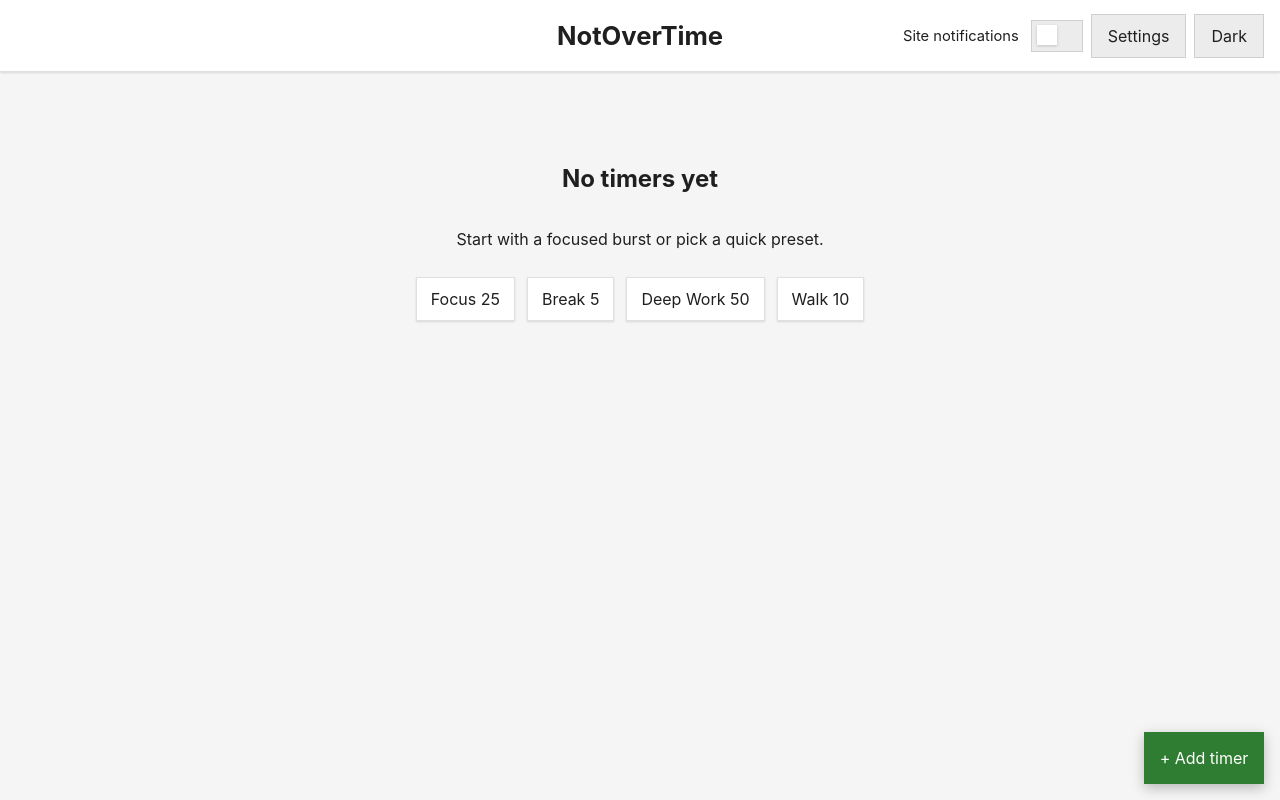
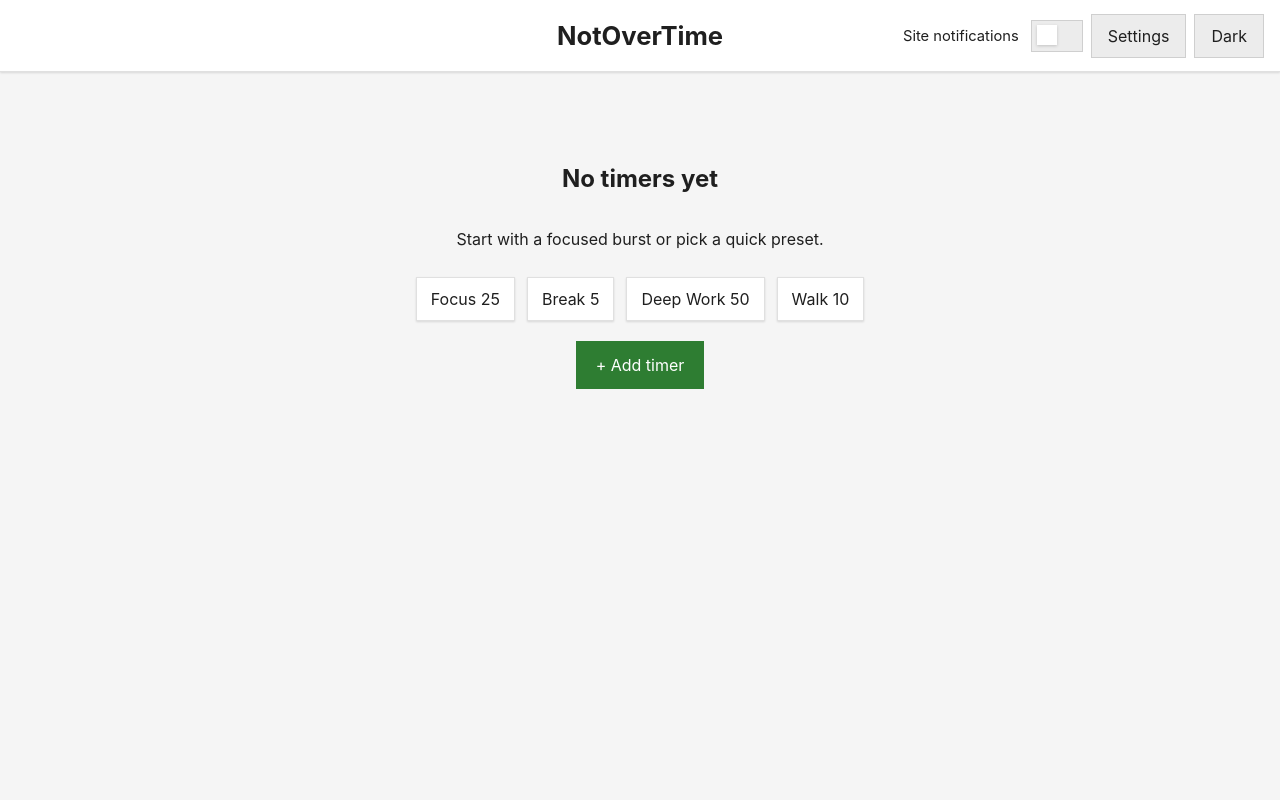
Before and after one commit to wal-z1/NotOverTime, a React (Vite) app: page / in a window 1280 px wide. Built offline with nearby package versions, Linux system fonts and the light colour scheme.

Commit message:
Fix empty state add button

```diff
--- a/src/App.jsx
+++ b/src/App.jsx
@@ -600,7 +600,7 @@ function App() {
                 </button>
               ))}
             </div>
-            <button className="fab large" type="button" onClick={() => openCreateDialog()}>+ Add timer</button>
+            <button className="empty-add-button primary" type="button" onClick={() => openCreateDialog()}>+ Add timer</button>
           </section>
         ) : (
           <section className={`timer-grid ${settings.compactMode ? 'compact-mode' : ''}`}>
--- a/src/styles.css
+++ b/src/styles.css
@@ -418,9 +418,10 @@ button:active {
   z-index: 30;
 }
 
-.fab.large {
-  width: 120px;
-  height: 52px;
+.empty-add-button {
+  min-width: 128px;
+  min-height: 48px;
+  padding: 0 18px;
   font-size: 1rem;
 }
 
```
